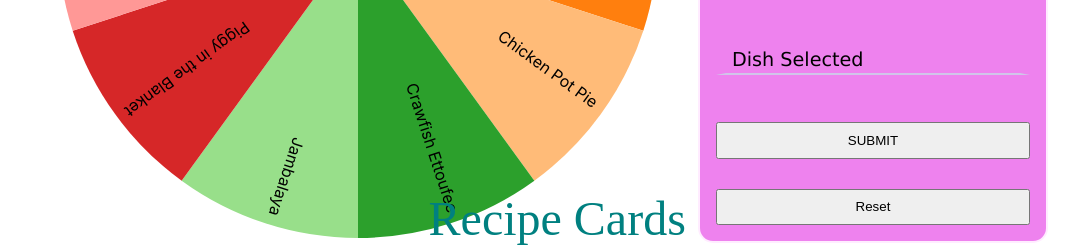
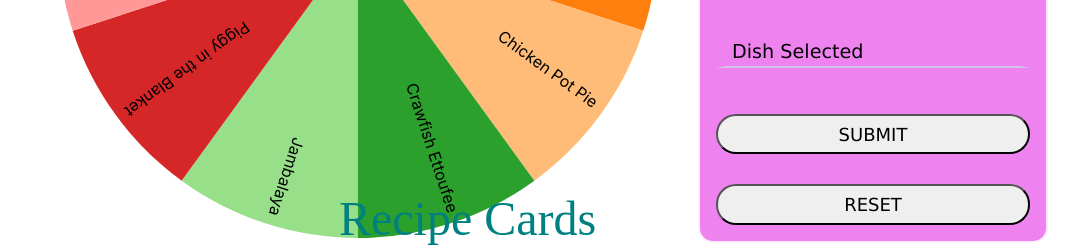
Before and after one commit to daravyderouen/potluckCapstone, a website: page client/index.html in a window 1280 px wide. Shown: the part 597-848 px from the top of the page, without its empty margins (134-1213 px from the left). Drawn offline with nearby package versions, Linux system fonts and the light colour scheme; no server answers.

Commit message:
revise code

```diff
--- a/client/index.css
+++ b/client/index.css
@@ -34,6 +34,7 @@
       height:650px;
       top: 25%;
       left:15%;
+      font-size: 1rem;
   }
   #question{
       display: flex;
@@ -275,12 +276,18 @@
 
     }
 
-    #submit {
+    .submit {
         width: auto;
-        border-radius: 25px;
-        font-size: x-large;
+        border-radius: 20px;
+        font-size: large;
         font-family: 'Lucida Sans', 'Lucida Sans Regular', 'Lucida Grande', 'Lucida Sans Unicode', Geneva, Verdana, sans-serif;
     }
+    .reset {
+      width: auto;
+      border-radius: 20px;
+      font-size: large;
+      font-family: 'Lucida Sans', 'Lucida Sans Regular', 'Lucida Grande', 'Lucida Sans Unicode', Geneva, Verdana, sans-serif;
+  }
 
 
   /* recipe cards*/
@@ -312,9 +319,9 @@
       width: 70%;
       position: relative;
       margin-top: 10%;
-      margin-left: 19%;
+      margin-left: 12%;
       top: 80%;
-      max-width: 85rem;
+      max-width: 80rem;
     }
 
     .cols{
--- a/client/index.html
+++ b/client/index.html
@@ -76,7 +76,7 @@
             </label>
 
             <button type="submit" value="SUBMIT" class="submit">SUBMIT</button>
-            <button type="reset">Reset</button>
+            <button type="reset" class="reset">RESET</button>
       </div>
     </form>
 
```
